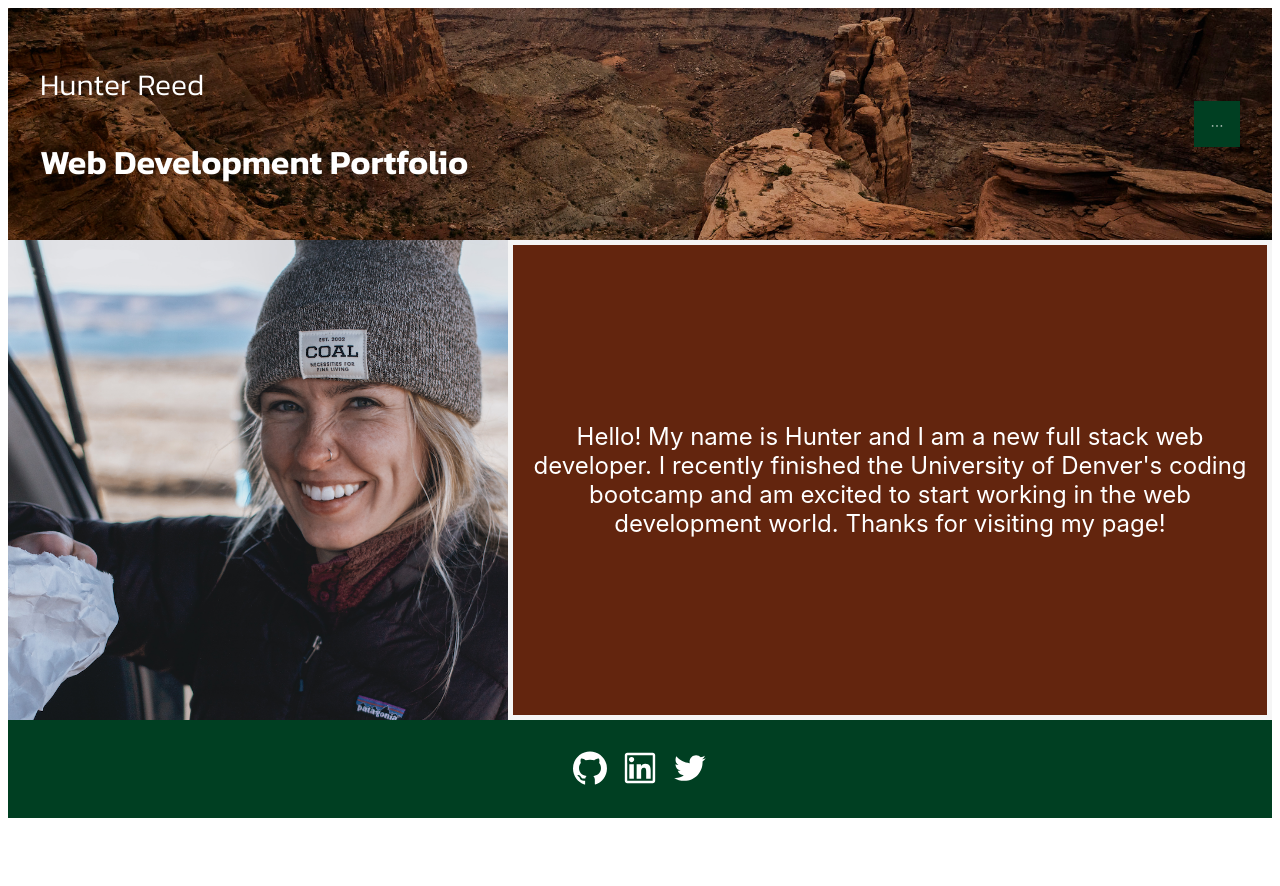
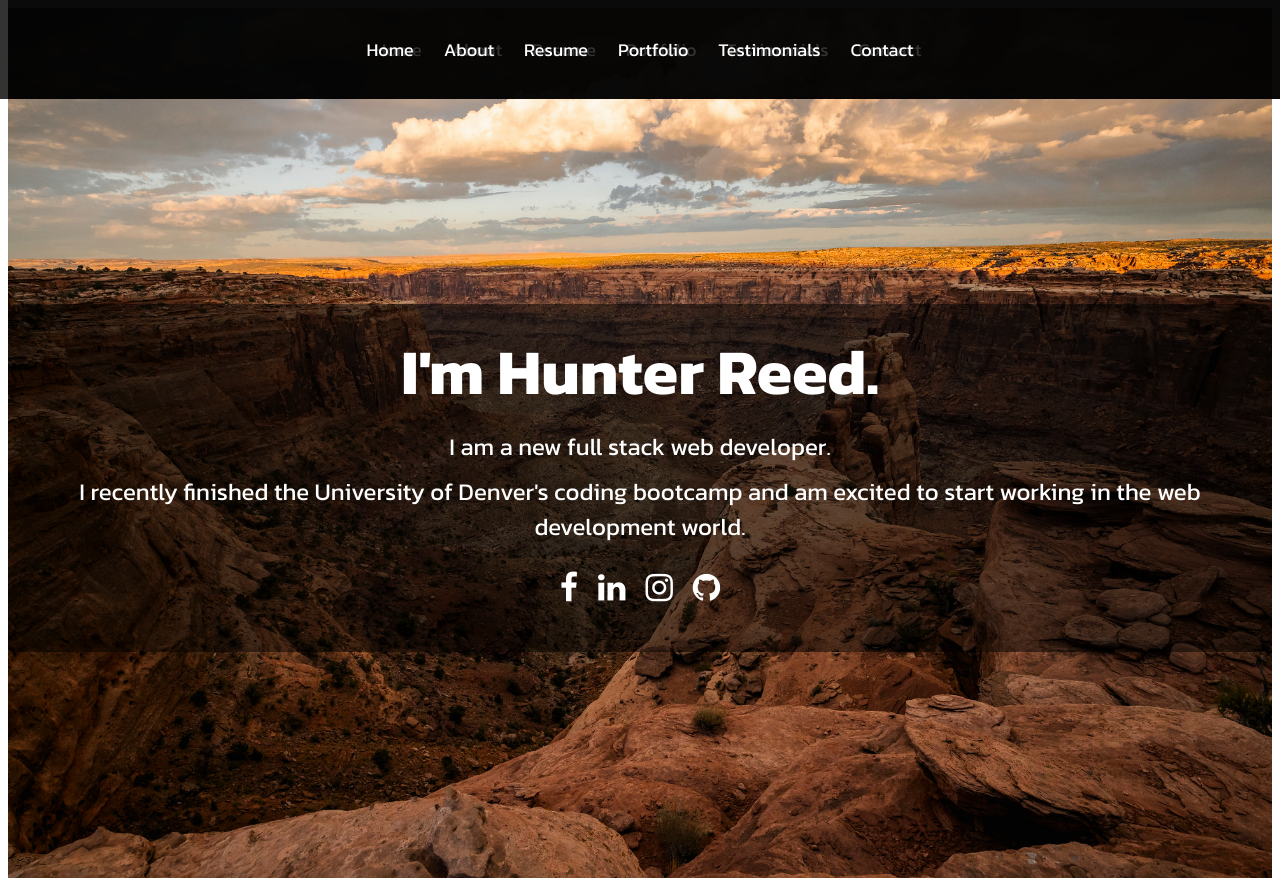
Before and after one commit to huntrreed/react-portfolio, a React (Vite) app: page / in a window 1280 px wide. Before the commit the page ends 826 px from the top, so only its background shows below. Built offline with nearby package versions, Linux system fonts and the light colour scheme.

Commit message:
redid main home page

```diff
--- a/index.html
+++ b/index.html
@@ -5,6 +5,10 @@
     <link rel="icon" type="image/svg+xml" href="/vite.svg" />
     <link rel="preconnect" href="https://fonts.googleapis.com">
     <link rel="preconnect" href="https://fonts.gstatic.com" crossorigin>
+    <link
+  rel="stylesheet"
+  href="https://cdnjs.cloudflare.com/ajax/libs/font-awesome/4.7.0/css/font-awesome.min.css"
+/>
     <link href="https://fonts.googleapis.com/css2?family=Kanit:ital,wght@0,100;0,200;0,300;0,400;0,500;0,600;0,700;0,800;0,900;1,100;1,200;1,300;1,400;1,500;1,600;1,700;1,800;1,900&display=swap" rel="stylesheet">
     <meta name="viewport" content="width=device-width, initial-scale=1.0" />
     <title>Hunter Reed Web Portfolio</title>
--- a/src/App.css
+++ b/src/App.css
@@ -81,7 +81,7 @@
 .contact-form {
   max-width: 500px;
   width: 100%;
-  background: var(--white);
+  background: var(--teal);
   padding: 25px;
   border-radius: 8px;
   box-shadow: 0 0 10px rgba(0,0,0,0.1);
--- a/src/App.jsx
+++ b/src/App.jsx
@@ -1,31 +1,26 @@
+// src/App.js
 import React from 'react';
-import { Routes, Route, Outlet } from 'react-router-dom';
+import { BrowserRouter as Router, Route, Switch } from 'react-router-dom';
 import './App.css';
-
+import Home from './pages/Home';
+import Contact from './pages/Contact';
+import Portfolio from './pages/Portfolio';
+import Resume from './pages/Resume';
 import Header from './components/Header';
-import Footer from './components/Footer';
-import ContactPage from './pages/contact';
-import HomePage from './pages/Home';
-import PortfolioPage from './pages/portfolio';
-import AboutMePage from './pages/Home';
-import ResumePage from './pages/resume';
 
 function App() {
   return (
-    <>
-      <Header />
-      <div className="container">
-        <Routes>
-          <Route path="/" element={<HomePage />} />
-          <Route path="/Home" element={<AboutMePage />} />
-          <Route path="/contact" element={<ContactPage />} />
-          <Route path="/portfolio" element={<PortfolioPage />} />
-          <Route path="/resume" element={<ResumePage />} />
-        </Routes>
-        <Outlet />
+    <Router>
+      <div className="App">
+        <Header />
+        <Switch>
+          <Route path="/" exact component={Home} />
+          <Route path="/contact" component={Contact} />
+          <Route path="/portfolio" component={Portfolio} />
+          <Route path="/resume" component={Resume} />
+        </Switch>
       </div>
-      <Footer />
-    </>
+    </Router>
   );
 }
 
--- /dev/null
+++ b/src/assets/css/Header.css
@@ -0,0 +1,25 @@
+/* src/components/Header.css */
+#nav-wrap {
+    position: fixed;
+    width: 100%;
+    top: 0; /* Ensure it stays at the top */
+    z-index: 100;
+    background: rgba(0, 0, 0, 0.8);
+  }
+
+  .nav {
+    display: flex;
+    justify-content: center;
+    padding: 20px 0;
+  }
+
+  .nav li {
+    list-style: none;
+    margin: 0 15px;
+  }
+
+  .nav a {
+    color: white;
+    text-decoration: none;
+    font-size: 18px;
+  }
--- /dev/null
+++ b/src/assets/css/Home.css
@@ -0,0 +1,41 @@
+/* src/pages/Home.css */
+.home {
+    text-align: center;
+    color: white;
+    background: url('../image-1.jpg') no-repeat center center fixed;
+    background-size: cover;
+    height: 100vh;
+    display: flex;
+    flex-direction: column;
+    justify-content: center;
+    align-items: center;
+    padding-top: 70px; /* Ensure this matches the header height */
+  }
+
+  .header-content {
+    background: rgba(0, 0, 0, 0.5);
+    padding: 20px;
+    border-radius: 10px;
+    text-align: center;
+  }
+
+  .header-content h1 {
+    font-size: 4rem;
+    margin: 0;
+  }
+
+  .header-content p {
+    font-size: 1.5rem;
+    margin: 10px 0;
+  }
+
+  .social-links {
+    margin: 20px 0;
+  }
+
+  .social-links a {
+    color: white;
+    margin: 0 10px;
+    font-size: 2rem;
+    text-decoration: none;
+  }
--- a/src/components/Header/index.jsx
+++ b/src/components/Header/index.jsx
@@ -1,29 +1,43 @@
-import React from 'react';
+import React, { Component } from 'react';
 import { Link } from 'react-router-dom';
-import { Menu } from 'antd';
+import '../../assets/css/Header.css';
 
 const Header = () => {
   return (
-    <header className="header">
-      <div>
-        <div className="title">Hunter Reed</div>
-        <div className="subtitle">Web Development Portfolio</div>
-      </div>
-      <Menu mode="horizontal" theme="dark" className="menu">
-        <Menu.Item key="about">
-          <Link to="/Home">About Me</Link>
-        </Menu.Item>
-        <Menu.Item key="work">
-          <Link to="/portfolio">Portfolio</Link>
-        </Menu.Item>
-        <Menu.Item key="contact">
-          <Link to="/contact">Contact Me</Link>
-        </Menu.Item>
-        <Menu.Item key="resume">
-          <Link to="/resume">Resume</Link>
-        </Menu.Item>
-      </Menu>
-    </header>
+    <nav id="nav-wrap">
+      <ul id="nav" className="nav">
+        <li className="current">
+          <Link className="smoothscroll" to="/">
+            Home
+          </Link>
+        </li>
+        <li>
+          <Link className="smoothscroll" to="/about">
+            About
+          </Link>
+        </li>
+        <li>
+          <Link className="smoothscroll" to="/resume">
+            Resume
+          </Link>
+        </li>
+        <li>
+          <Link className="smoothscroll" to="/portfolio">
+            Portfolio
+          </Link>
+        </li>
+        <li>
+          <Link className="smoothscroll" to="/testimonials">
+            Testimonials
+          </Link>
+        </li>
+        <li>
+          <Link className="smoothscroll" to="/contact">
+            Contact
+          </Link>
+        </li>
+      </ul>
+    </nav>
   );
 };
 
--- a/src/pages/Home.jsx
+++ b/src/pages/Home.jsx
@@ -1,19 +1,25 @@
 import React from 'react';
-import { Layout } from 'antd';
+import '../assets/css/Home.css';
 import SiderImage from '../assets/me.jpg';
 
-const { Header, Footer, Sider, Content } = Layout;
+import Header from '../components/Header';
 
 const Home = () => {
   return (
-    <Layout style={{ minHeight: '60vh' }}>
-      <Layout>
-        <Sider width={500} style={{ background: `url(${SiderImage}) no-repeat center center`, backgroundSize: 'cover' }} />
-        <Content className="home-content">
-          Hello! My name is Hunter and I am a new full stack web developer. I recently finished the University of Denver's coding bootcamp and am excited to start working in the web development world. Thanks for visiting my page!
-        </Content>
-      </Layout>
-    </Layout>
+    <div className="home">
+      <Header />
+      <div className="header-content">
+        <h1>I'm Hunter Reed.</h1>
+        <p>I am a new full stack web developer.</p>
+        <p>I recently finished the University of Denver's coding bootcamp and am excited to start working in the web development world.</p>
+        <div className="social-links">
+          <a href="#facebook"><i className="fa fa-facebook"></i></a>
+          <a href="#linkedin"><i className="fa fa-linkedin"></i></a>
+          <a href="#instagram"><i className="fa fa-instagram"></i></a>
+          <a href="#github"><i className="fa fa-github"></i></a>
+        </div>
+      </div>
+    </div>
   );
 };
 
```
